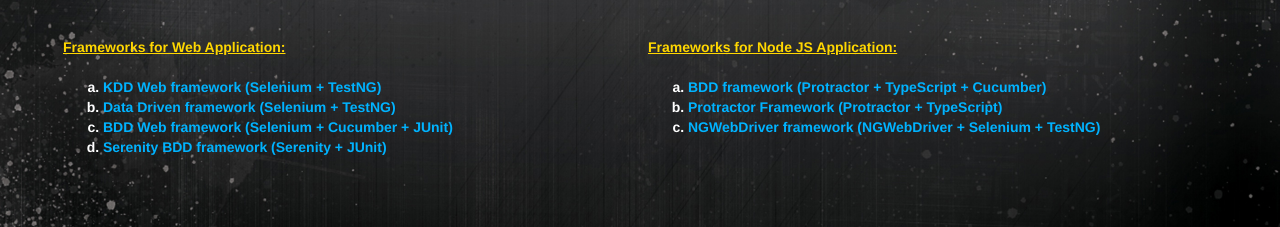
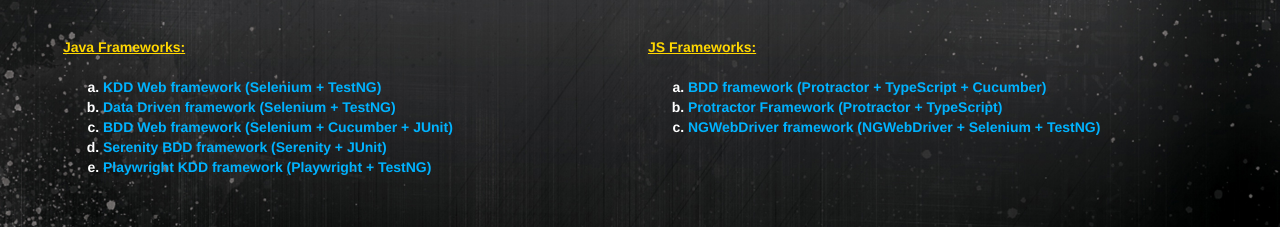
Before and after one commit to VinayKumarBM/VinayKumarBM.github.io, a plain HTML site: page index.html in a window 1280 px wide. Shown: the part 1224-1451 px from the top of the page. Drawn offline with Linux system fonts and the light colour scheme.

Commit message:
Update index.html
Added link to Playwright KDD framework

```diff
--- a/index.html
+++ b/index.html
@@ -112,7 +112,7 @@
                     <div class="row">
                         </br></br>
                         <div class="split" align="left">
-                            <b style="color: gold;"><u>Frameworks for Web Application: </u></b></br> </br>
+                            <b style="color: gold;"><u>Java Frameworks: </u></b></br> </br>
                             <ul class="list" ><b>
                                     <li><a style="color: #00b3ff" href="https://github.com/VinayKumarBM/KeyWordDrivenFramework-sample" target="_blank">
                                             KDD Web framework (Selenium + TestNG)</a></li>
@@ -122,10 +122,12 @@
                                             BDD Web framework (Selenium + Cucumber + JUnit)</a></li>
                                     <li><a style="color: #00b3ff" href="https://github.com/VinayKumarBM/Serenity-Sample" target="_blank">
                                             Serenity BDD framework (Serenity + JUnit)</a></li>
+                                    <li><a style="color: #00b3ff" href="https://github.com/VinayKumarBM/playwright-kdd-sample" target="_blank">
+                                            Playwright KDD framework (Playwright + TestNG)</a></li>
                                 </b></ul>
                         </div>
                         <div class="split" align="left">
-                            <b style="color: gold;"><u>Frameworks for Node JS Application: </u></b></br> </br>
+                            <b style="color: gold;"><u>JS Frameworks: </u></b></br> </br>
                             <ul class="list"><b>
                                     <li><a style="color: #00b3ff" href="https://github.com/VinayKumarBM" target="_blank">
                                             BDD framework (Protractor + TypeScript + Cucumber)</a></li>
```
